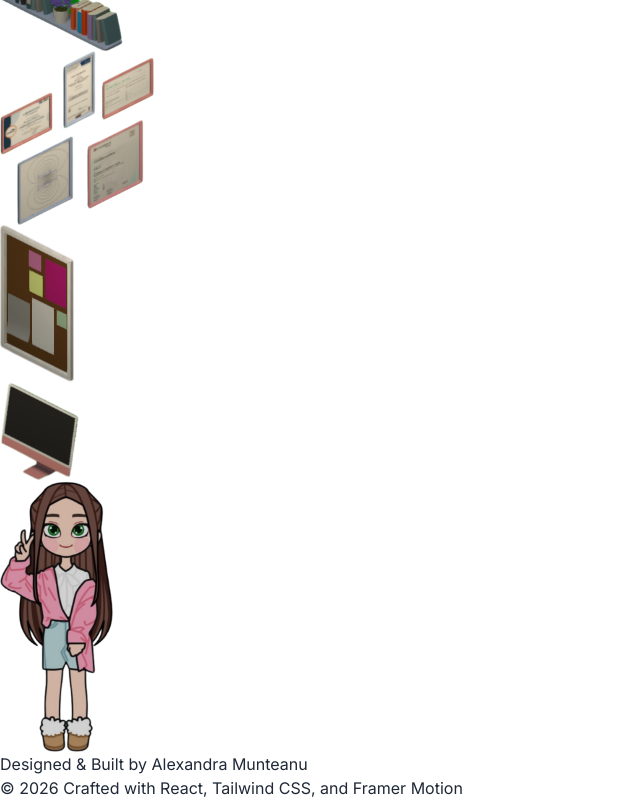
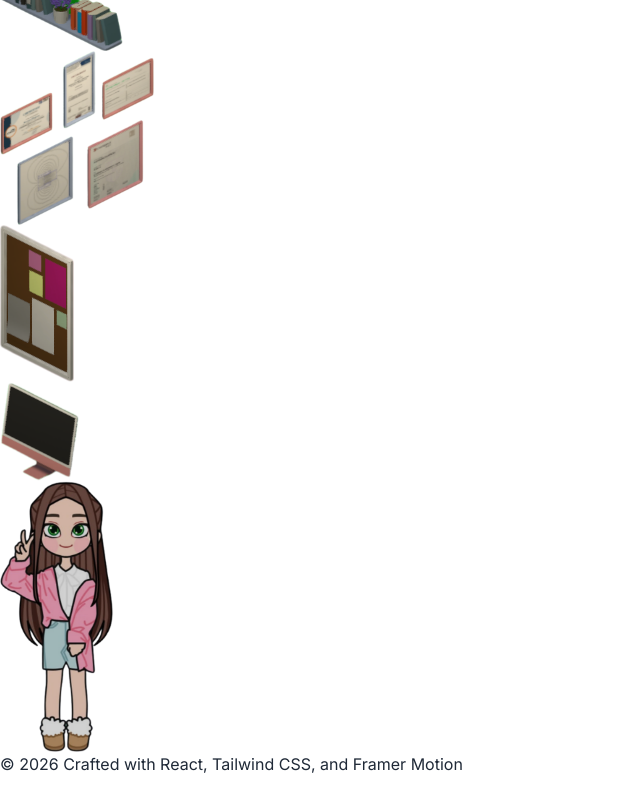
Before and after one commit to munteanualexandra683-gif/portfolio-website, a React (Vite) app: page / in a window 1280 px wide. Shown: the part 1913-2713 px from the top of the page, without its empty margins (0-640 px from the left). After the commit the page ends 2689 px from the top, so only its background shows below. Built offline with nearby package versions, Linux system fonts and the light colour scheme.

Commit message:
minor ui change

```diff
--- a/src/App.jsx
+++ b/src/App.jsx
@@ -1506,9 +1506,7 @@ function App() {
 
       {/* FOOTER */}
       <footer className="w-full py-8 text-center bg-[#fff0f3] flex flex-col items-center justify-center gap-2 relative z-10 border-t border-pink-100/50">
-        <p className="text-sm font-medium text-gray-500 tracking-wide">
-          Designed & Built by <span className="text-pink-500 font-bold">Alexandra Munteanu</span>
-        </p>
+
         <p className="text-xs text-gray-400 font-mono">
           © {new Date().getFullYear()} Crafted with React, Tailwind CSS, and Framer Motion
         </p>
```
